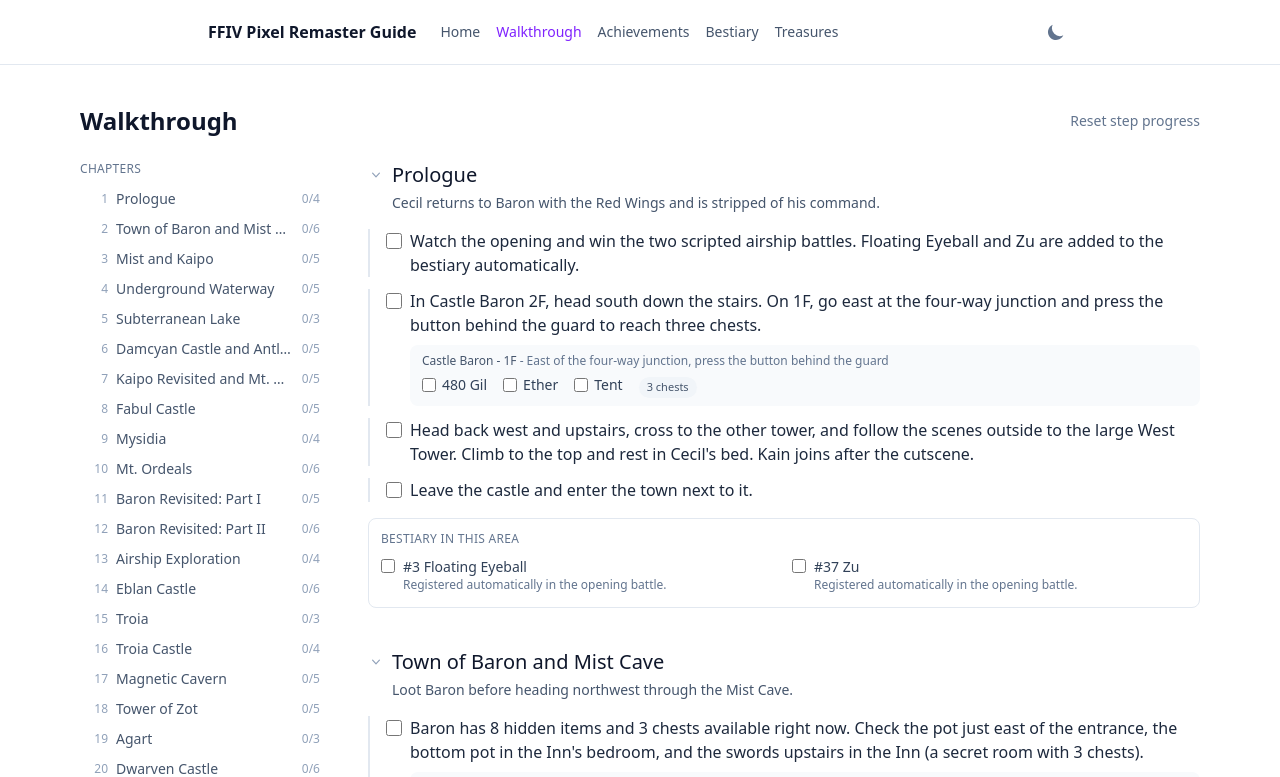
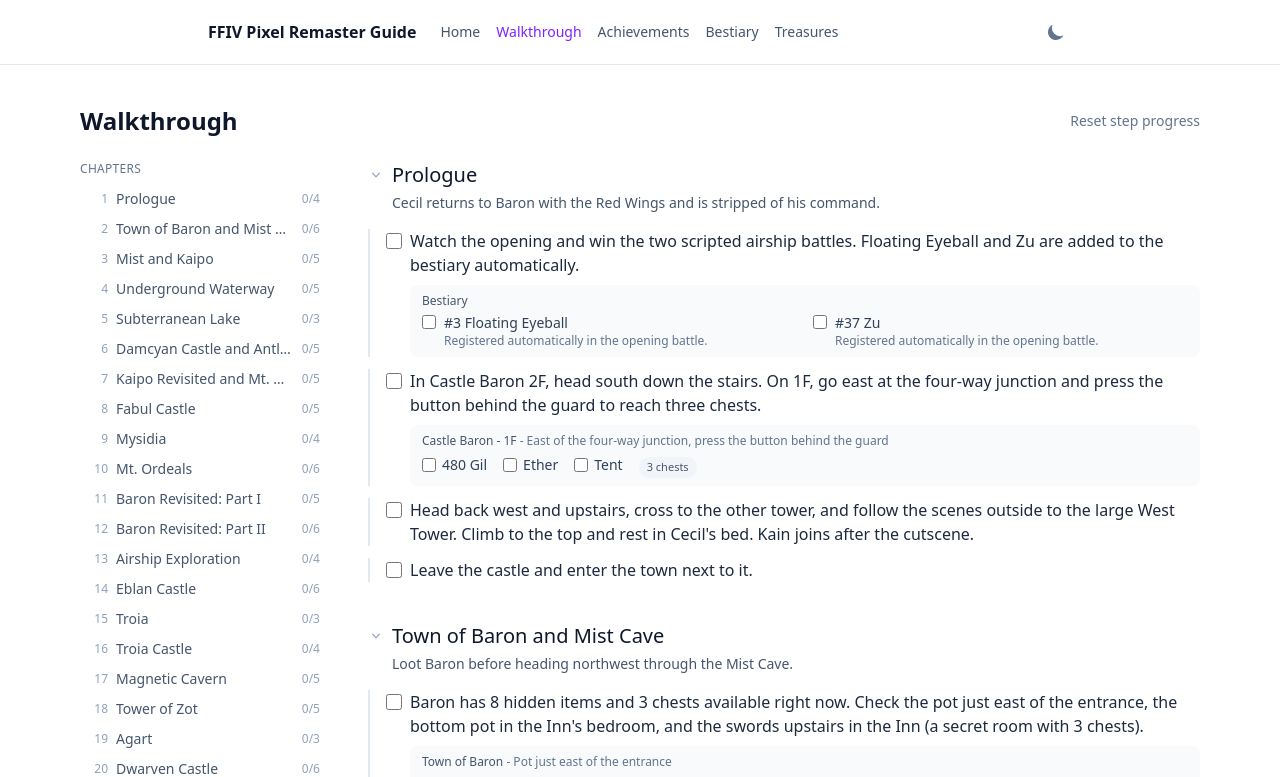
Before and after one commit to ponkberry/final-fantasy-iv-pixel-remaster-achievement-guide, a React (Vite) app: page /#/walkthrough in a window 1280 px wide. Shown: the top 777 px of the page. Built offline with nearby package versions, Linux system fonts and the light colour scheme.

Commit message:
Moved bestiary to steps

```diff
--- a/src/components/ChapterBestiaryList.tsx
+++ /dev/null
@@ -1,44 +0,0 @@
-import type { BestiaryEntry } from '../types'
-
-interface ChapterBestiaryListProps {
-  entries: BestiaryEntry[]
-  isSeen: (number: number) => boolean
-  onToggle: (number: number) => void
-}
-
-export function ChapterBestiaryList({ entries, isSeen, onToggle }: ChapterBestiaryListProps) {
-  if (entries.length === 0) return null
-
-  return (
-    <div className="mt-4 rounded-lg border border-slate-200 p-3 dark:border-slate-800">
-      <p className="mb-2 text-xs font-medium uppercase tracking-wide text-slate-500 dark:text-slate-500">
-        Bestiary in this area
-      </p>
-      <ul className="grid gap-x-4 gap-y-1 sm:grid-cols-2">
-        {entries.map((entry) => {
-          const seen = isSeen(entry.number)
-          return (
-            <li key={entry.number}>
-              <label className="flex cursor-pointer items-start gap-2 py-0.5 text-sm">
-                <input
-                  type="checkbox"
-                  checked={seen}
-                  onChange={() => onToggle(entry.number)}
-                  className="mt-0.5 size-3.5 shrink-0 accent-violet-600"
-                />
-                <span>
-                  <span className={seen ? 'text-slate-500 line-through dark:text-slate-500' : 'text-slate-700 dark:text-slate-300'}>
-                    #{entry.number} {entry.name}
-                  </span>
-                  {entry.notes && (
-                    <span className="block text-xs text-slate-500 dark:text-slate-500">{entry.notes}</span>
-                  )}
-                </span>
-              </label>
-            </li>
-          )
-        })}
-      </ul>
-    </div>
-  )
-}
--- /dev/null
+++ b/src/components/StepBestiaryList.tsx
@@ -0,0 +1,60 @@
+import type { BestiaryEntry } from '../types'
+
+interface StepBestiaryListProps {
+  entries: BestiaryEntry[]
+  isSeen: (number: number) => boolean
+  onToggle: (number: number) => void
+}
+
+const tagClass = 'ml-1.5 rounded-full px-2 py-0.5 text-[11px] font-medium'
+
+/** Bestiary entries first encountered during a walkthrough step, one checkbox each. */
+export function StepBestiaryList({ entries, isSeen, onToggle }: StepBestiaryListProps) {
+  if (entries.length === 0) return null
+
+  return (
+    <div className="mt-2 ml-6 rounded-lg bg-slate-50 px-3 py-2 dark:bg-slate-900/60">
+      <p className="text-xs font-medium text-slate-600 dark:text-slate-400">Bestiary</p>
+      <ul className="mt-1 grid gap-x-4 gap-y-1 sm:grid-cols-2">
+        {entries.map((entry) => {
+          const seen = isSeen(entry.number)
+          return (
+            <li key={entry.number}>
+              <label className="flex cursor-pointer items-start gap-2 text-sm">
+                <input
+                  type="checkbox"
+                  checked={seen}
+                  onChange={() => onToggle(entry.number)}
+                  className="mt-0.5 size-3.5 shrink-0 accent-violet-600"
+                  aria-label={`Mark ${entry.name} as encountered`}
+                />
+                <span>
+                  <span
+                    className={
+                      seen ? 'text-slate-500 line-through dark:text-slate-500' : 'text-slate-700 dark:text-slate-300'
+                    }
+                  >
+                    #{entry.number} {entry.name}
+                  </span>
+                  {entry.boss && (
+                    <span className={`${tagClass} bg-slate-200 text-slate-600 dark:bg-slate-800 dark:text-slate-400`}>
+                      Boss
+                    </span>
+                  )}
+                  {entry.missable && (
+                    <span className={`${tagClass} bg-red-100 text-red-700 dark:bg-red-950/50 dark:text-red-400`}>
+                      Missable
+                    </span>
+                  )}
+                  {entry.notes && (
+                    <span className="block text-xs text-slate-500 dark:text-slate-500">{entry.notes}</span>
+                  )}
+                </span>
+              </label>
+            </li>
+          )
+        })}
+      </ul>
+    </div>
+  )
+}
--- a/src/pages/WalkthroughPage.tsx
+++ b/src/pages/WalkthroughPage.tsx
@@ -8,7 +8,7 @@
 import { useBestiaryProgress } from '../hooks/useBestiaryProgress'
 import { useTreasureProgress } from '../hooks/useTreasureProgress'
 import { WalkthroughNav } from '../components/WalkthroughNav'
-import { ChapterBestiaryList } from '../components/ChapterBestiaryList'
+import { StepBestiaryList } from '../components/StepBestiaryList'
 import { StepTreasureList } from '../components/StepTreasureList'
 import { ConfirmResetDialog } from '../components/ConfirmResetDialog'
 
@@ -39,20 +39,7 @@
 
   const achievementById = useMemo(() => new Map(achievements.map((a) => [a.id, a])), [])
 
-  const bestiaryByChapter = useMemo(() => {
-    const map = new Map<string, typeof bestiary>()
-    for (const entry of bestiary) {
-      const chapterIds = [entry.chapterId, ...(entry.extraChapterIds ?? [])].filter(
-        (id): id is string => Boolean(id),
-      )
-      for (const chapterId of chapterIds) {
-        const list = map.get(chapterId) ?? []
-        list.push(entry)
-        map.set(chapterId, list)
-      }
-    }
-    return map
-  }, [])
+  const bestiaryByNumber = useMemo(() => new Map(bestiary.map((b) => [b.number, b])), [])
 
   const treasureById = useMemo(() => new Map(treasures.map((t) => [t.id, t])), [])
 
@@ -161,6 +148,13 @@
                         isCollected={isCollected}
                         onToggle={toggleTreasure}
                       />
+                      <StepBestiaryList
+                        entries={(step.bestiaryNumbers ?? [])
+                          .map((n) => bestiaryByNumber.get(n))
+                          .filter((b) => b !== undefined)}
+                        isSeen={isSeen}
+                        onToggle={toggleBestiary}
+                      />
                       {step.warning && (
                         <p className="mt-2 ml-6 rounded-lg border border-red-300 bg-red-50 px-3 py-2 text-sm font-medium text-red-700 dark:border-red-800 dark:bg-red-950/30 dark:text-red-400">
                           ⚠ {step.warning}
@@ -234,13 +228,6 @@
               </ol>
               )}
 
-              {!collapsed && (
-                <ChapterBestiaryList
-                  entries={bestiaryByChapter.get(chapter.id) ?? []}
-                  isSeen={isSeen}
-                  onToggle={toggleBestiary}
-                />
-              )}
 
             </section>
             )
--- a/src/types.ts
+++ b/src/types.ts
@@ -49,8 +49,6 @@
   missable?: boolean
   /** id of the walkthrough chapter where this monster is first encountered */
   chapterId?: string
-  /** additional chapters where this monster also reappears and is worth noting */
-  extraChapterIds?: string[]
 }
 
 export interface TreasureEntry {
@@ -79,6 +77,8 @@
   subAchievementIds?: { achievementId: string; subItemId: string }[]
   /** treasure ids (see treasures.ts) collected during this step, shown as per-item checkboxes */
   treasureIds?: string[]
+  /** bestiary numbers (see bestiary.ts) first encountered during this step, shown as checkboxes */
+  bestiaryNumbers?: number[]
   /** urgent callout shown in red, e.g. marking a location as a one-time-only visit */
   warning?: string
 }
```
Also changed, not shown: src/data/walkthrough.ts (+70 -1 lines), 5 other files (tests, documents, lock files or other folders).
